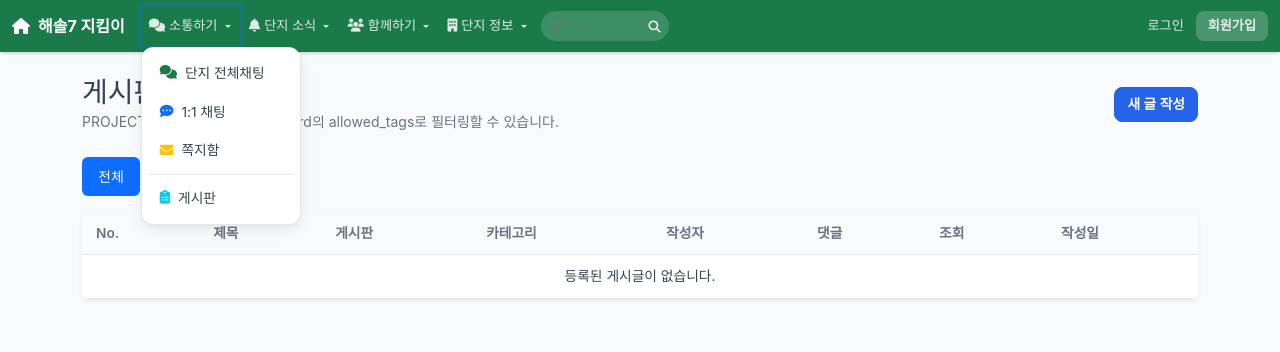
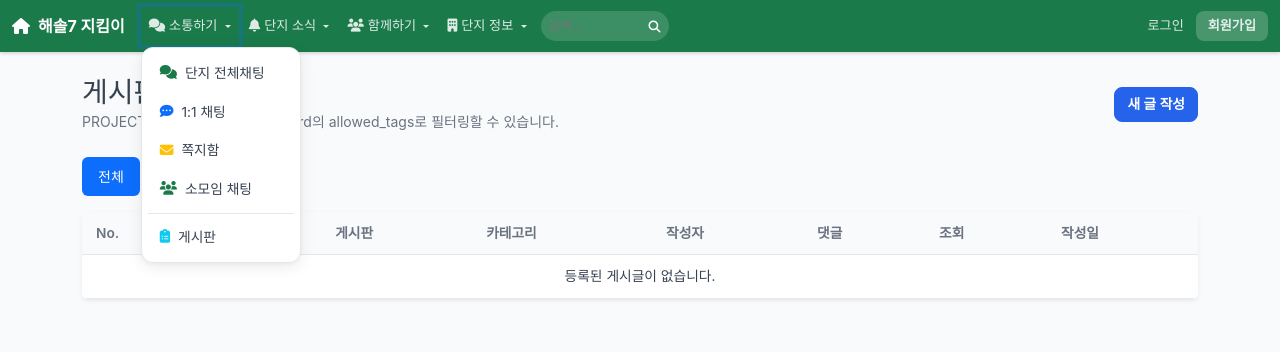
Before and after one commit to ULERP/haesol7-community, a Django app: page /posts/ in a window 1280 px wide, after a click on "소통하기". Shown: the top 352 px of the page. Run offline with Django 5.2, Linux system fonts and the light colour scheme; data that the repository does not hold is empty.

Commit message:
fix: navbar 소통하기에 소모임 채팅 추가

```diff
--- a/hello_world/templates/partials/navbar.html
+++ b/hello_world/templates/partials/navbar.html
@@ -20,6 +20,7 @@
             <li><a class="dropdown-item d-flex align-items-center gap-2 rounded-2" href="/chat/public/" style="font-size:0.82rem;padding:8px 12px;"><i class="fas fa-comments text-success"></i>단지 전체채팅</a></li>
             <li><a class="dropdown-item d-flex align-items-center gap-2 rounded-2" href="/chat/dm/list/" style="font-size:0.82rem;padding:8px 12px;"><i class="fas fa-comment-dots text-primary"></i>1:1 채팅</a></li>
             <li><a class="dropdown-item d-flex align-items-center gap-2 rounded-2" href="/letters/" style="font-size:0.82rem;padding:8px 12px;"><i class="fas fa-envelope text-warning"></i>쪽지함</a></li>
+            <li><a class="dropdown-item d-flex align-items-center gap-2 rounded-2" href="/groups/" style="font-size:0.82rem;padding:8px 12px;"><i class="fas fa-users text-success"></i>소모임 채팅</a></li>
             <li><hr class="dropdown-divider my-1"></li>
             <li><a class="dropdown-item d-flex align-items-center gap-2 rounded-2" href="/boards/" style="font-size:0.82rem;padding:8px 12px;"><i class="fas fa-clipboard-list text-info"></i>게시판</a></li>
           </ul>
```
